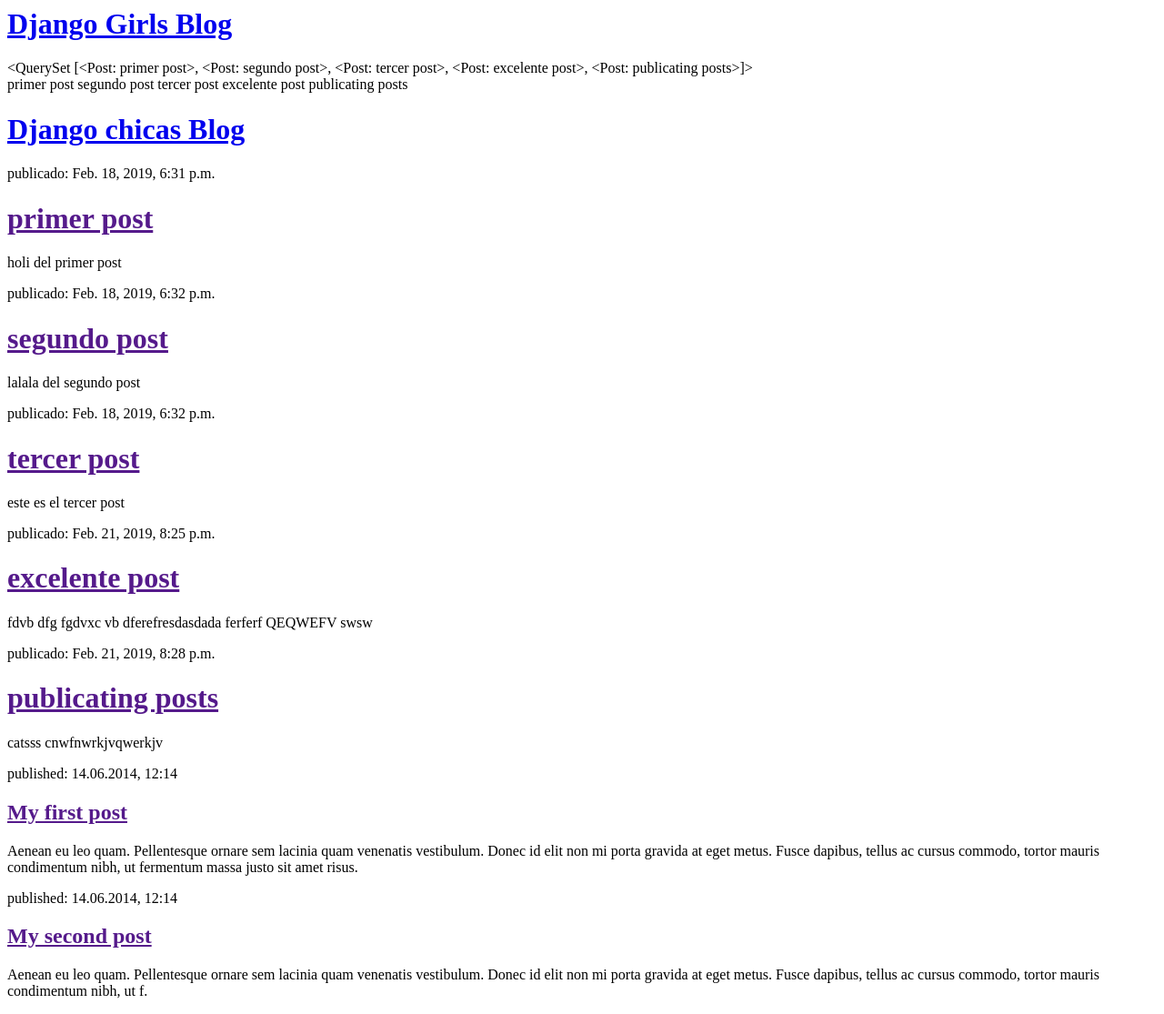
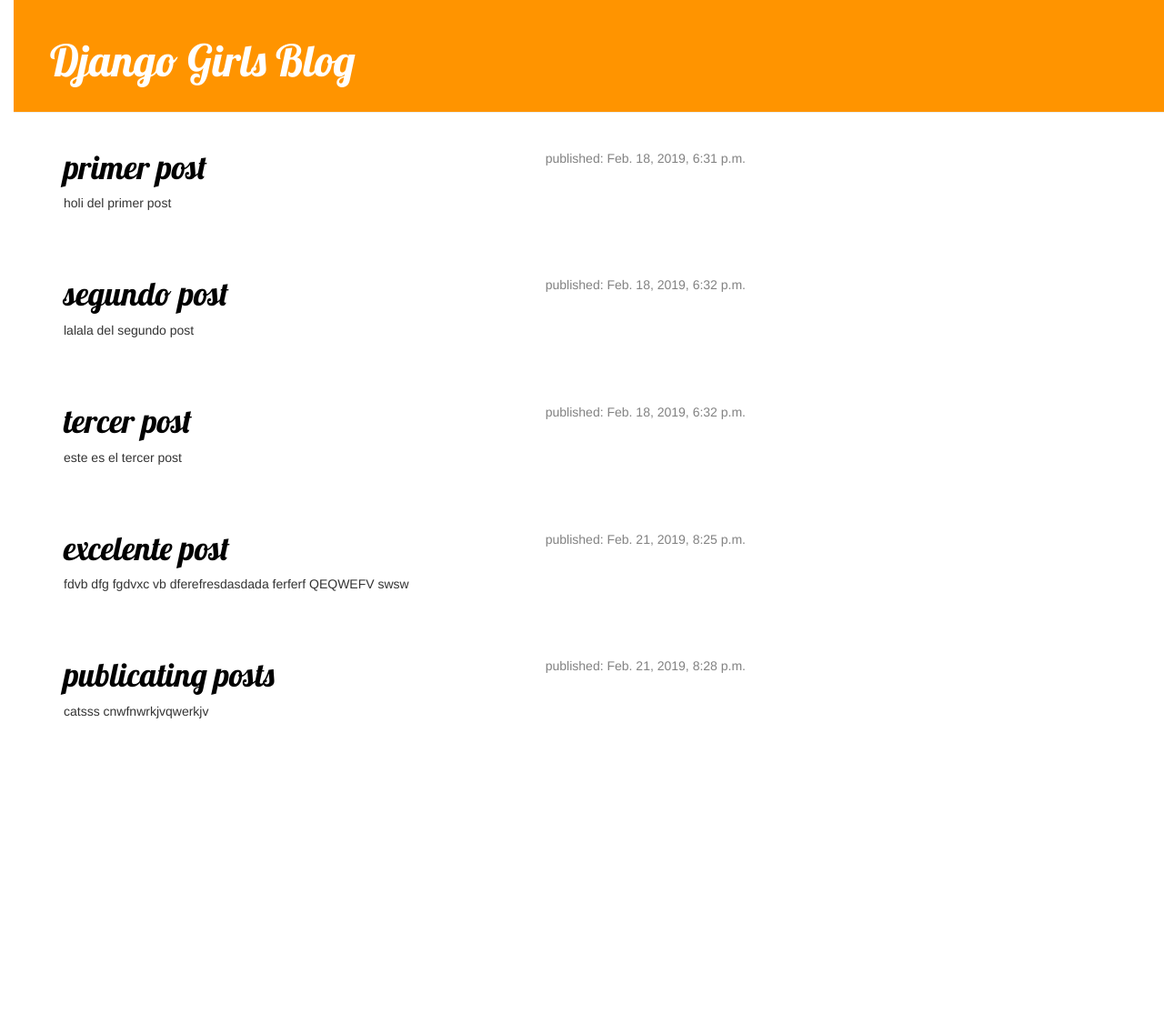
Before and after one commit to antocaroca/djangogirls, a Django app: page / in a window 1280 px wide. Shown: the whole page at 91% size. After the commit the page ends 790 px from the top, so only its background shows below. Run offline with Django 3.2, Linux system fonts and the light colour scheme; data comes from the database, SQL or seed files in the repository; both versions use the stored data as it was after the commit; some libraries are stand-ins or nearby versions.

Commit message:
se incluye bootstrap y css

```diff
--- /dev/null
+++ b/blog/static/css/blog.css
@@ -0,0 +1,54 @@
+h1 a {
+    color: #FCA205;
+    font-family: 'Lobster';
+}
+body {
+    padding-left: 15px;
+}
+.page-header {
+    background-color: #ff9400;
+    margin-top: 0;
+    padding: 20px 20px 20px 40px;
+}
+
+.page-header h1, .page-header h1 a, .page-header h1 a:visited, .page-header h1 a:active {
+    color: #ffffff;
+    font-size: 36pt;
+    text-decoration: none;
+}
+
+.content {
+    margin-left: 40px;
+}
+
+h1, h2, h3, h4 {
+    font-family: 'Lobster', cursive;
+}
+
+.date {
+    float: right;
+    color: #828282;
+}
+
+.save {
+    float: right;
+}
+
+.post-form textarea, .post-form input {
+    width: 100%;
+}
+
+.top-menu, .top-menu:hover, .top-menu:visited {
+    color: #ffffff;
+    float: right;
+    font-size: 26pt;
+    margin-right: 20px;
+}
+
+.post {
+    margin-bottom: 70px;
+}
+
+.post h1 a, .post h1 a:visited {
+    color: #000000;
+}
--- a/blog/templates/blog/post_list.html
+++ b/blog/templates/blog/post_list.html
@@ -1,27 +1,34 @@
+{% load static %}
+<!DOCTYPE html>
 <html>
-    <head>
+<head>
+<meta charset="UTF-8">
         <title>Django Girls blog</title>
+        <link rel="stylesheet" href="//maxcdn.bootstrapcdn.com/bootstrap/3.2.0/css/bootstrap.min.css">
+        <link rel="stylesheet" href="//maxcdn.bootstrapcdn.com/bootstrap/3.2.0/css/bootstrap-theme.min.css">
+        <link href="//fonts.googleapis.com/css?family=Lobster&subset=latin,latin-ext" rel="stylesheet" type="text/css">
+        <link rel="stylesheet" href="{% static 'css/blog.css' %}">
     </head>
     <body>
-        <div>
+        <div class="page-header">
             <h1><a href="/">Django Girls Blog</a></h1>
-
-        </div>
-        <div>{{ posts }}</div>
-        <div>{% for post in posts %} {{ post }}{% endfor %}</div>
-
-        <div></div><h1><a href = "/" > Django chicas Blog </a></h1></div >{% for post in posts %} <div><p> publicado: {{ post.published_date }} </p><h1><a href = "">{{ post.title }} </a></h1><p >{{ post.text|linebreaksbr }} </p></div>{% endfor %}
-
-        <div>
-            <p>published: 14.06.2014, 12:14</p>
-            <h2><a href="">My first post</a></h2>
-            <p>Aenean eu leo quam. Pellentesque ornare sem lacinia quam venenatis vestibulum. Donec id elit non mi porta gravida at eget metus. Fusce dapibus, tellus ac cursus commodo, tortor mauris condimentum nibh, ut fermentum massa justo sit amet risus.</p>
         </div>
 
-        <div>
-            <p>published: 14.06.2014, 12:14</p>
-            <h2><a href="">My second post</a></h2>
-            <p>Aenean eu leo quam. Pellentesque ornare sem lacinia quam venenatis vestibulum. Donec id elit non mi porta gravida at eget metus. Fusce dapibus, tellus ac cursus commodo, tortor mauris condimentum nibh, ut f.</p>
-        </div>
+        <div class="content container">
+                <div class="row">
+                    <div class="col-md-8">
+                        {% for post in posts %}
+                            <div class="post">
+                                <div class="date">
+                                    <p>published: {{ post.published_date }}</p>
+                                </div>
+                                <h1><a href="">{{ post.title }}</a></h1>
+                                <p>{{ post.text|linebreaksbr }}</p>
+                            </div>
+                        {% endfor %}
+                    </div>
+                </div>
+            </div>
+
     </body>
 </html>
```
Also changed, not shown: db.sqlite3, 1 other file.
